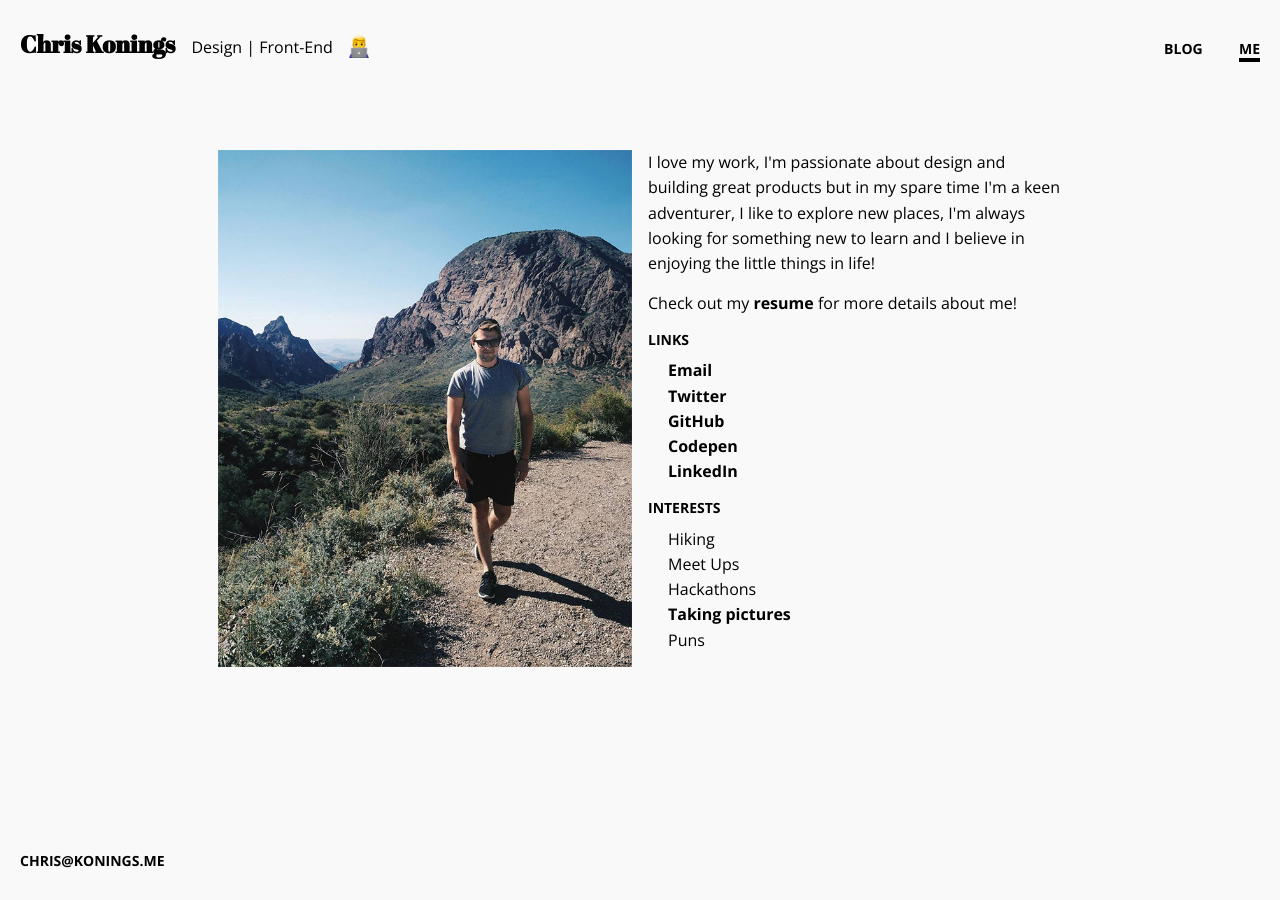
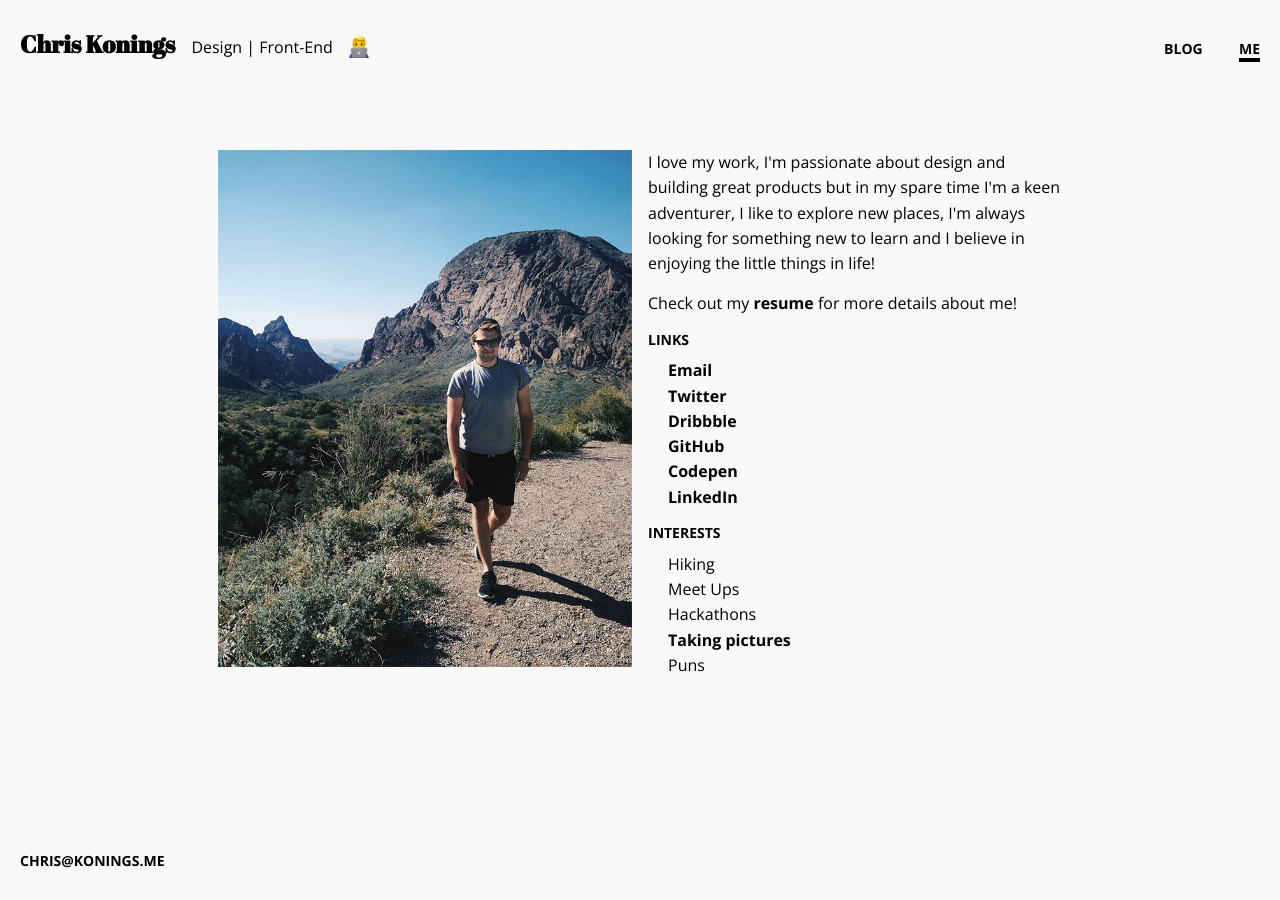
Before and after one commit to chriskonings/chriskonings.github.io, a Jekyll site: the page built from about/index.html, in a window 1280 px wide. Built offline with Jekyll 4.4.1, drawn with Linux system fonts in a browser that asks for light colours.

Commit message:
added dribbble link to bio

```diff
--- a/about/index.html
+++ b/about/index.html
@@ -17,6 +17,7 @@ date: 2012-04-06 21:35
     <ul class="no-list-style">
       <li><a href="mailto:chris.konings.me" title="IBM Design">Email</a></li>
       <li><a href="http://twitter.com/chriskonings" title="Twitter" target="_blank">Twitter</a></li>
+      <li><a href="https://dribbble.com/chriskonings" title="Dribbble" target="_blank">Dribbble</a></li>
       <li><a href="http://github.com/chriskonings" title="Twitter" target="_blank">GitHub</a></li>
       <li><a href="http://codepen.io/chriskonings/" title="Codepen" target="_blank">Codepen</a></li>
       <li><a href="https://www.linkedin.com/pub/chris-konings/35/ba2/664" title="Twitter" target="_blank">LinkedIn</a></li>
```
Also changed, not shown: 1 other file.
